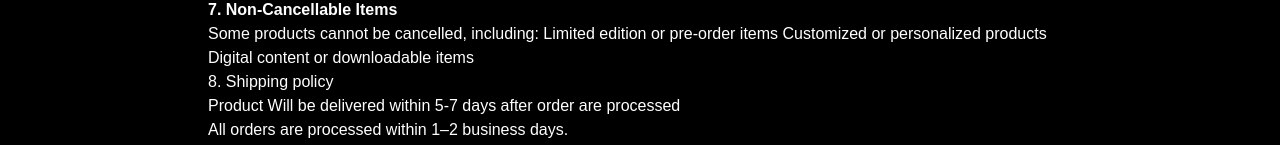
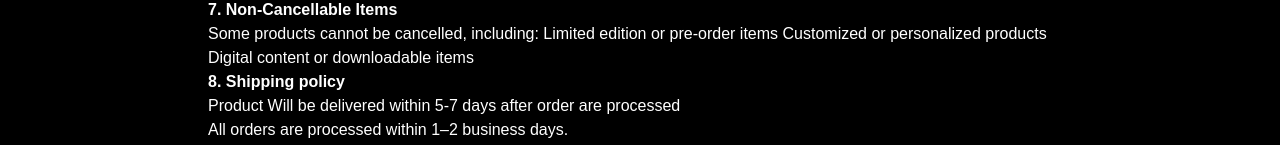
Before and after one commit to sugimx/jananayagan, a Next.js app: page /return-policy in a window 1280 px wide. Shown: the part 795-940 px from the top of the page. Built offline with nearby package versions, Linux system fonts and the light colour scheme.

Commit message:
content is bolded

```diff
--- a/src/app/(public)/return-policy/page.tsx
+++ b/src/app/(public)/return-policy/page.tsx
@@ -149,7 +149,7 @@ Customized or personalized products
 
 Digital content or downloadable items</p>
 
-<h1>8. Shipping policy</h1>
+<h1 className='font-bold inline-block'>8. Shipping policy</h1>
 <p>
     Product Will be delivered within 5-7 days after order are processed
 </p>
```
